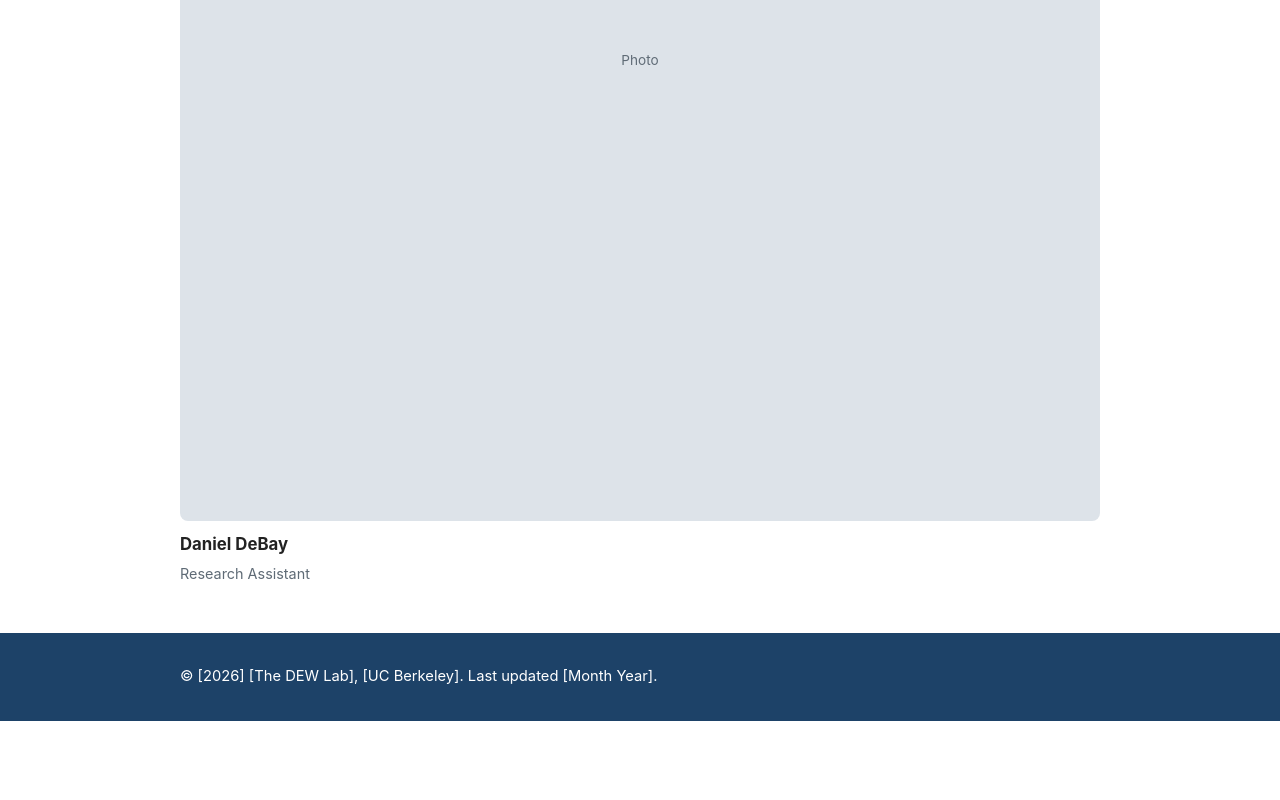
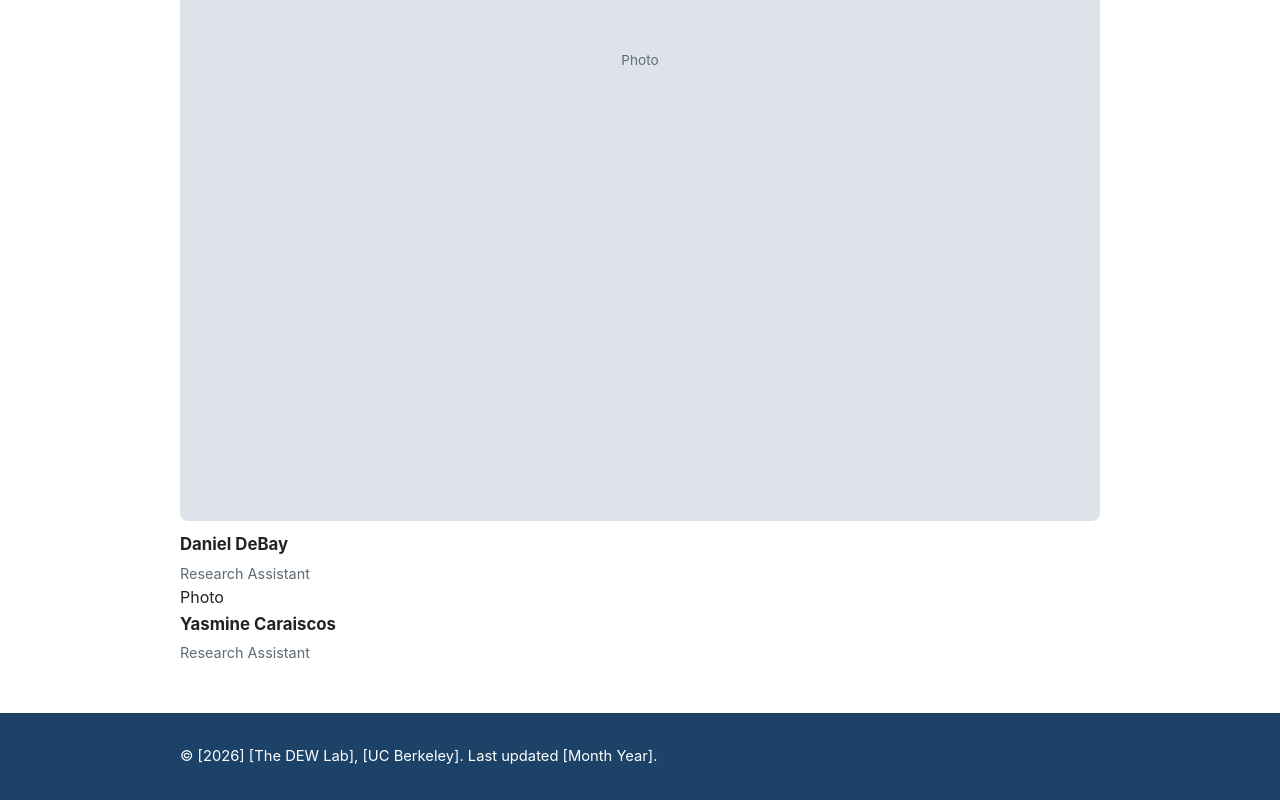
Before and after one commit to mayaalterpsy/dewlabatberkeley.edu, a plain HTML site: page people.html in a window 1280 px wide. Shown: the part 2002-2802 px from the top of the page. Before the commit the page ends 2723 px from the top, so only its background shows below. Drawn offline with Linux system fonts and the light colour scheme.

Commit message:
Update people.html

```diff
--- a/people.html
+++ b/people.html
@@ -60,6 +60,11 @@
           <div class="photo">Photo</div>
           <h3>Daniel DeBay</h3>
           <p class="role">Research Assistant</p>
+        </div>
+        <div class="person">
+          <div class=photo">Photo</div>
+          <h3>Yasmine Caraiscos</h3>
+          <p class="role"> Research Assistant</p>
     </div>
   </section>
 
```
